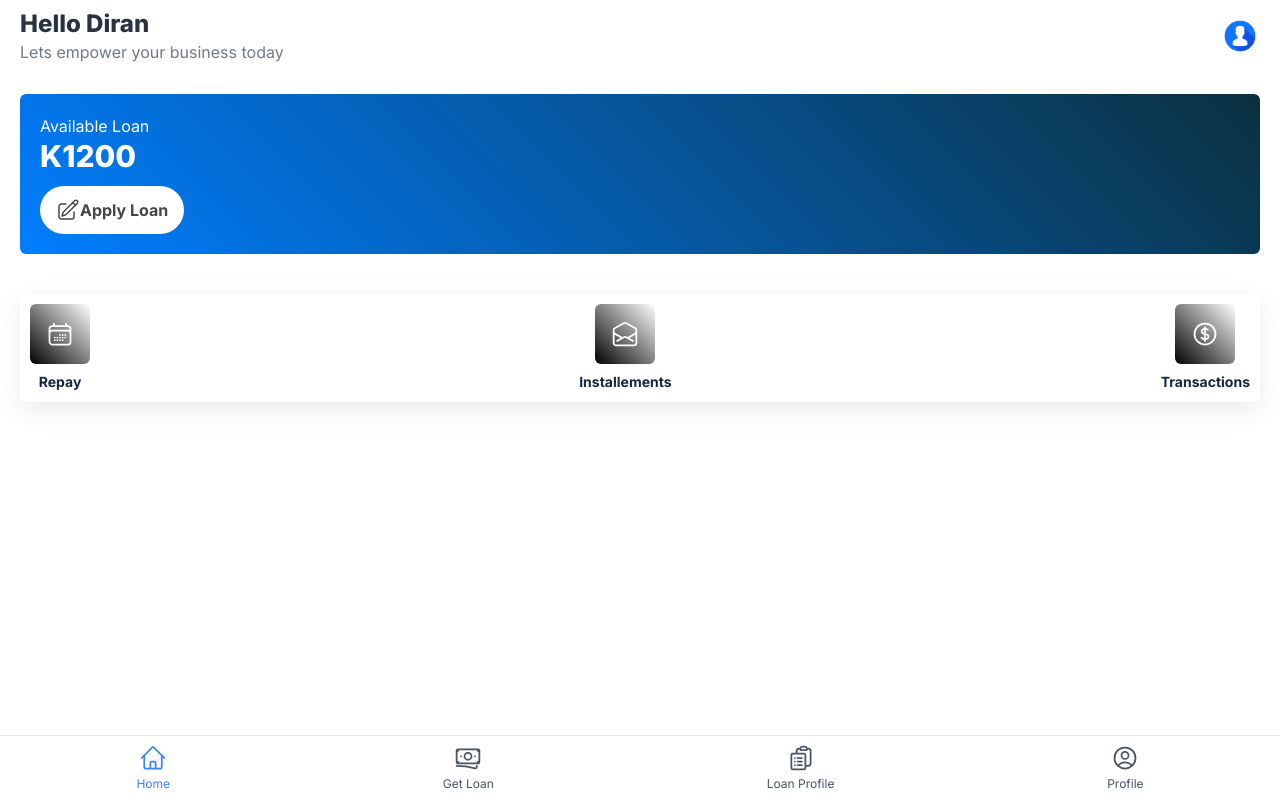
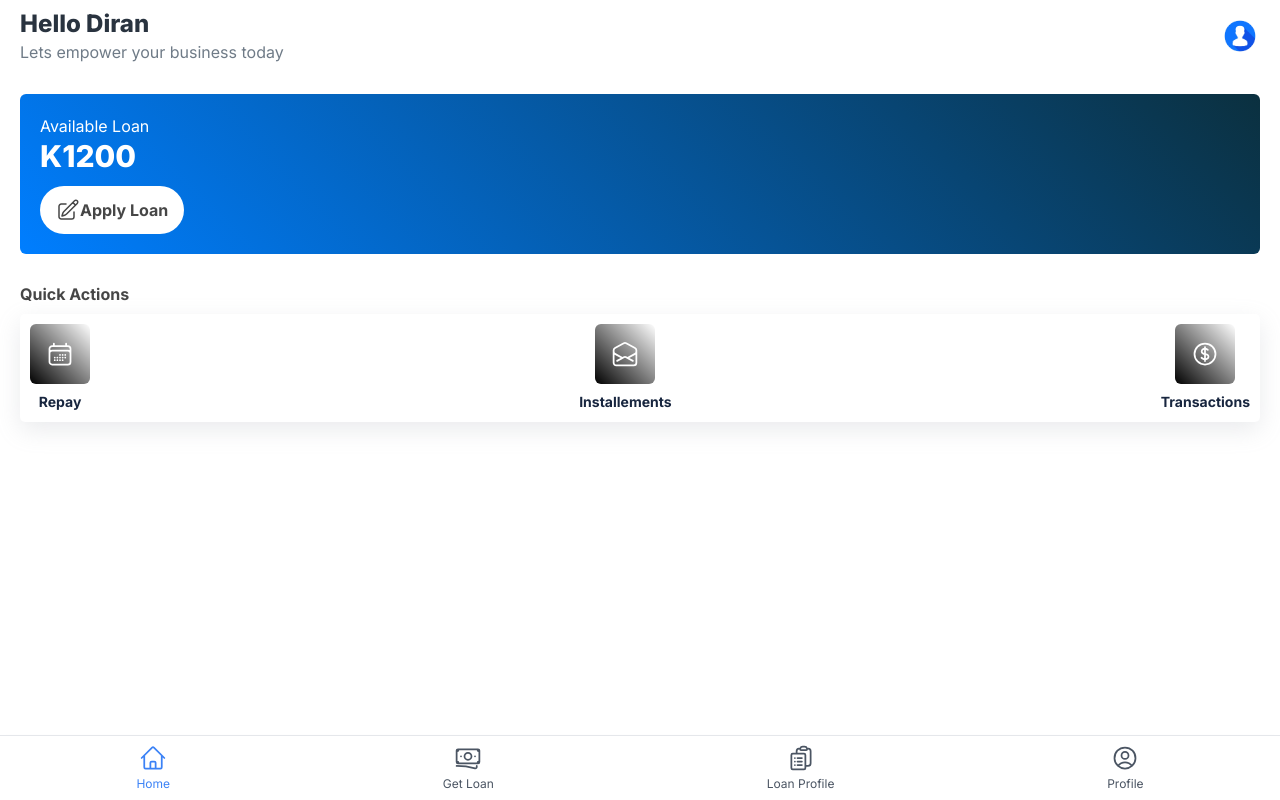
Before and after one commit to DiranDesai/LoanApp, a React (Vite) app: page / in a window 1280 px wide. Built offline with nearby package versions, Linux system fonts and the light colour scheme.

Commit message:
Updating codebase

```diff
--- a/src/components/LoanOptions.jsx
+++ b/src/components/LoanOptions.jsx
@@ -14,10 +14,13 @@ function LoanItem({name, icon: Icon}){
 
 function LoanOptions() {
   return (
-    <div className="mt-10 loan-options flex justify-between">
+    <div className="mt-7">
+        <h2 className="font-bold mb-2">Quick Actions</h2>
+        <div className="loan-options flex justify-between">
         <LoanItem name="Repay" icon={CalendarDaysIcon} />
         <LoanItem name="Installements" icon={EnvelopeOpenIcon} />
         <LoanItem name="Transactions" icon={CurrencyDollarIcon} />
+        </div>
     </div>
   )
 }
```
